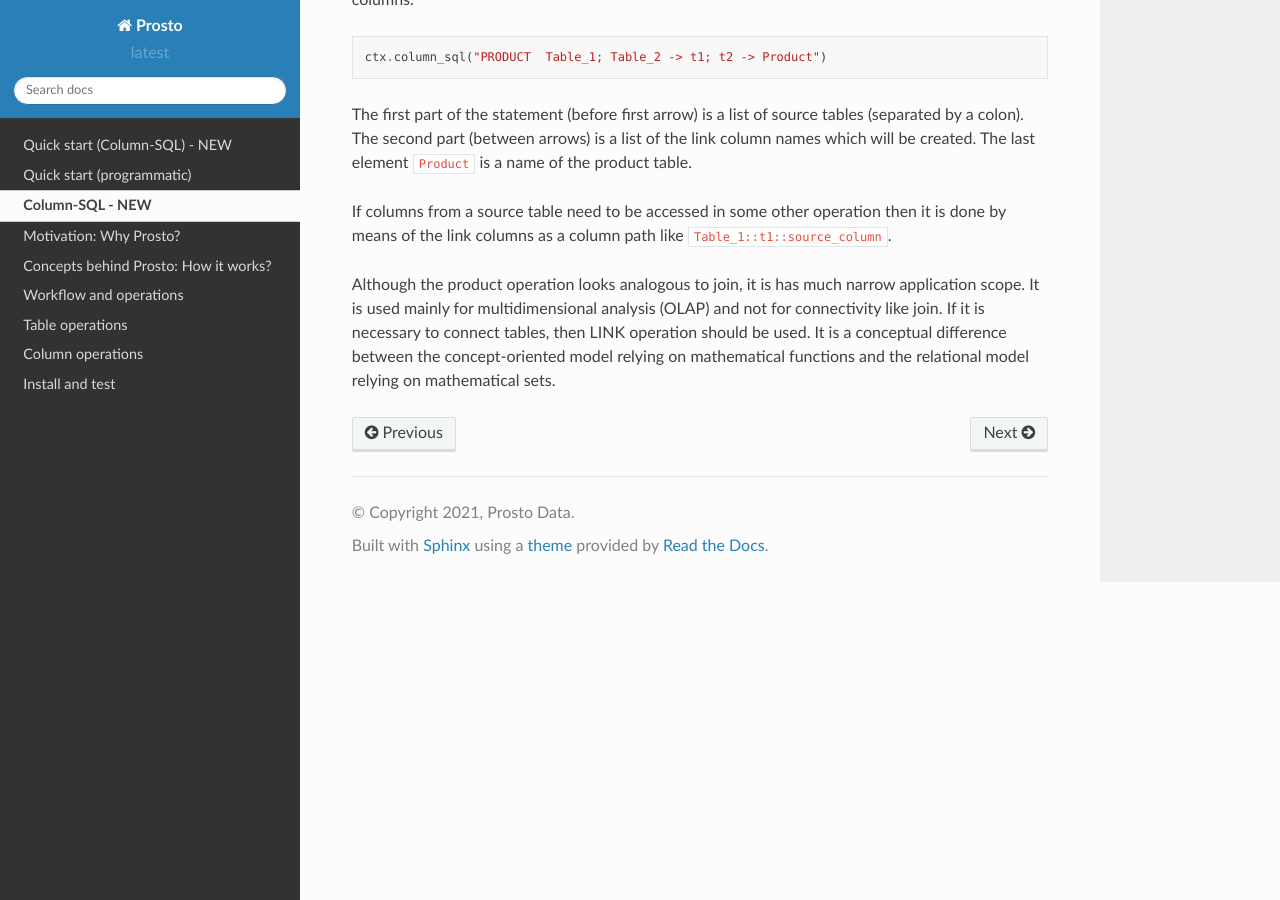
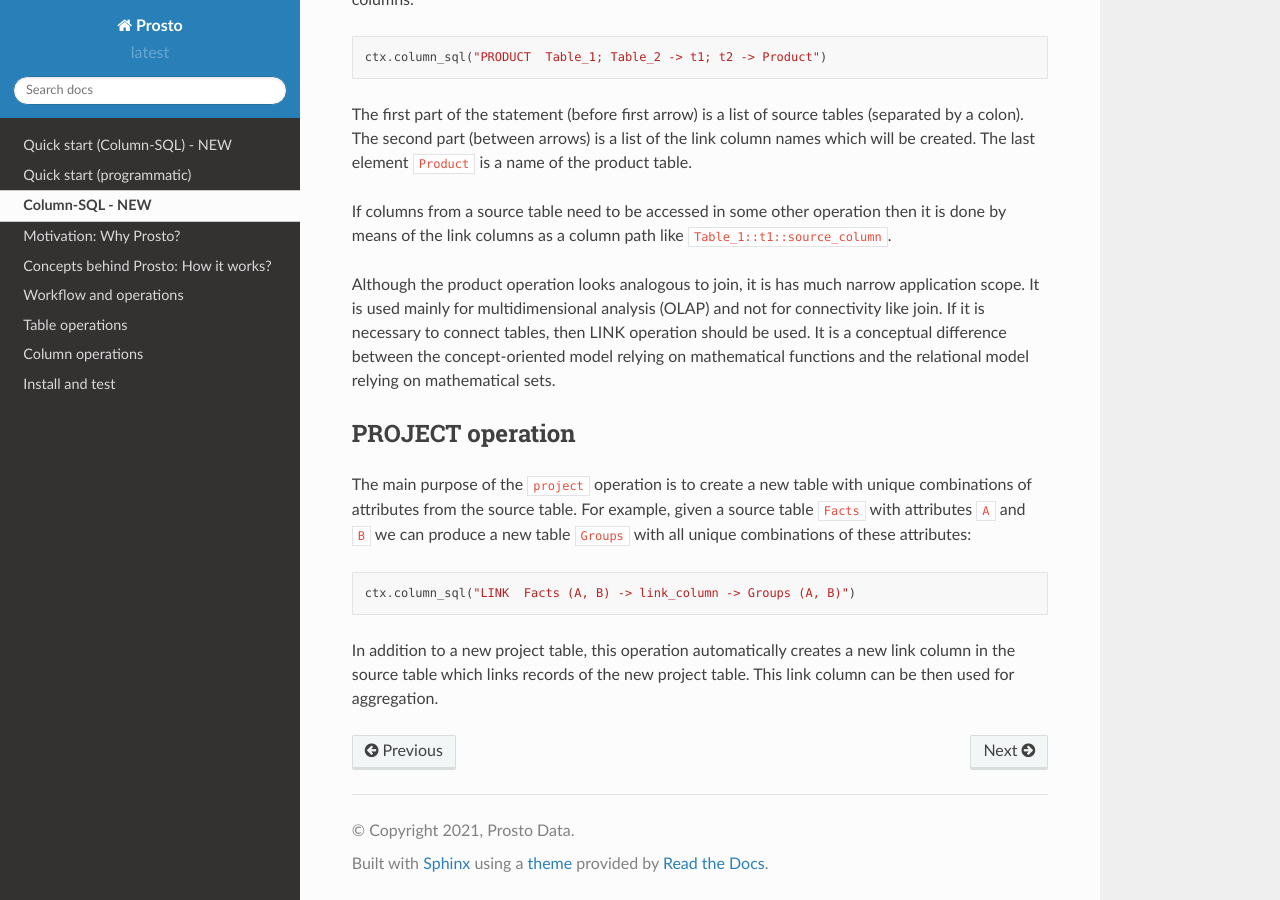
Before and after one commit to asavinov/prosto, a Sphinx documentation site: the page built from docs/text/column-sql.md, in a window 1280 px wide and 900 px high, scrolled down 5205 px. Built offline with Sphinx 7.4.7 and the Read the Docs theme 2.0.0, drawn with Linux system fonts in a browser that asks for light colours.

Commit message:
add description of project operation

````diff
--- a/docs/text/column-sql.md
+++ b/docs/text/column-sql.md
@@ -168,3 +168,13 @@ The first part of the statement (before first arrow) is a list of source tables
 If columns from a source table need to be accessed in some other operation then it is done by means of the link columns as a column path like `Table_1::t1::source_column`.
 
 Although the product operation looks analogous to join, it is has much narrow application scope. It is used mainly for multidimensional analysis (OLAP) and not for connectivity like join. If it is necessary to connect tables, then LINK operation should be used. It is a conceptual difference between the concept-oriented model relying on mathematical functions and the relational model relying on mathematical sets.
+
+## PROJECT operation
+
+The main purpose of the `project` operation is to create a new table with unique combinations of attributes from the source table. For example, given a source table `Facts` with attributes `A` and `B` we can produce a new table `Groups` with all unique combinations of these attributes:
+
+```python
+ctx.column_sql("LINK  Facts (A, B) -> link_column -> Groups (A, B)")
+```
+
+In addition to a new project table, this operation automatically creates a new link column in the source table which links records of the new project table. This link column can be then used for aggregation.
````
